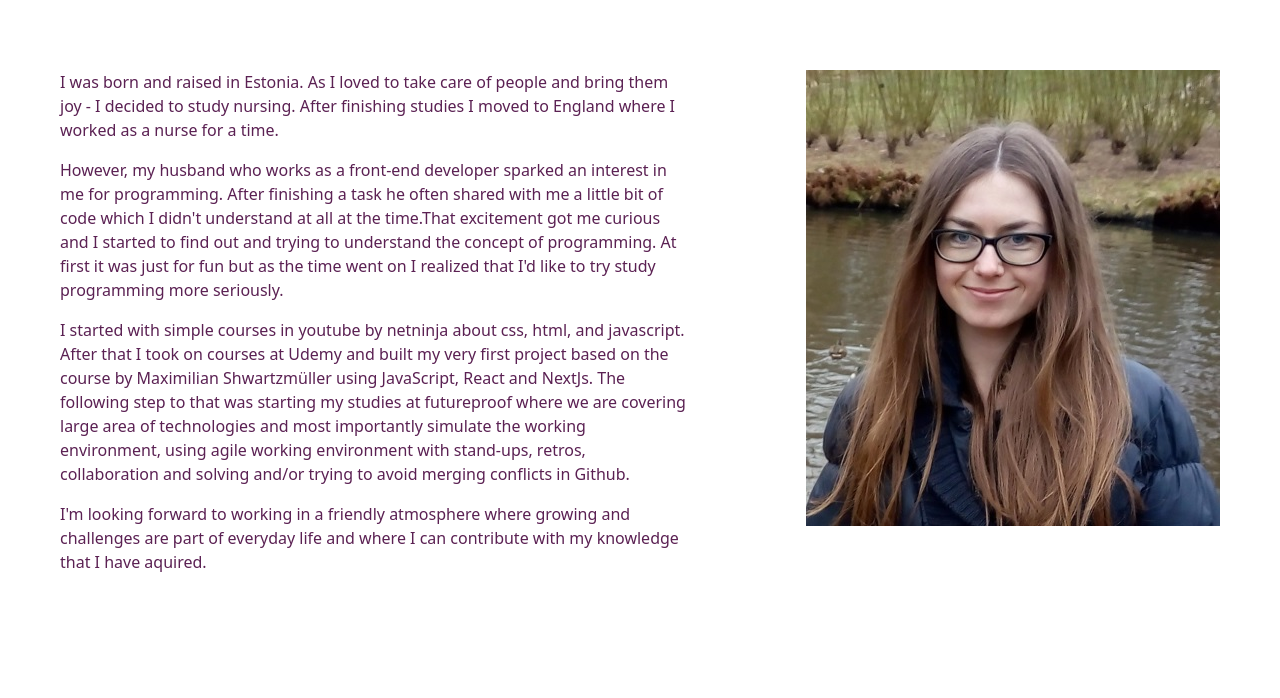
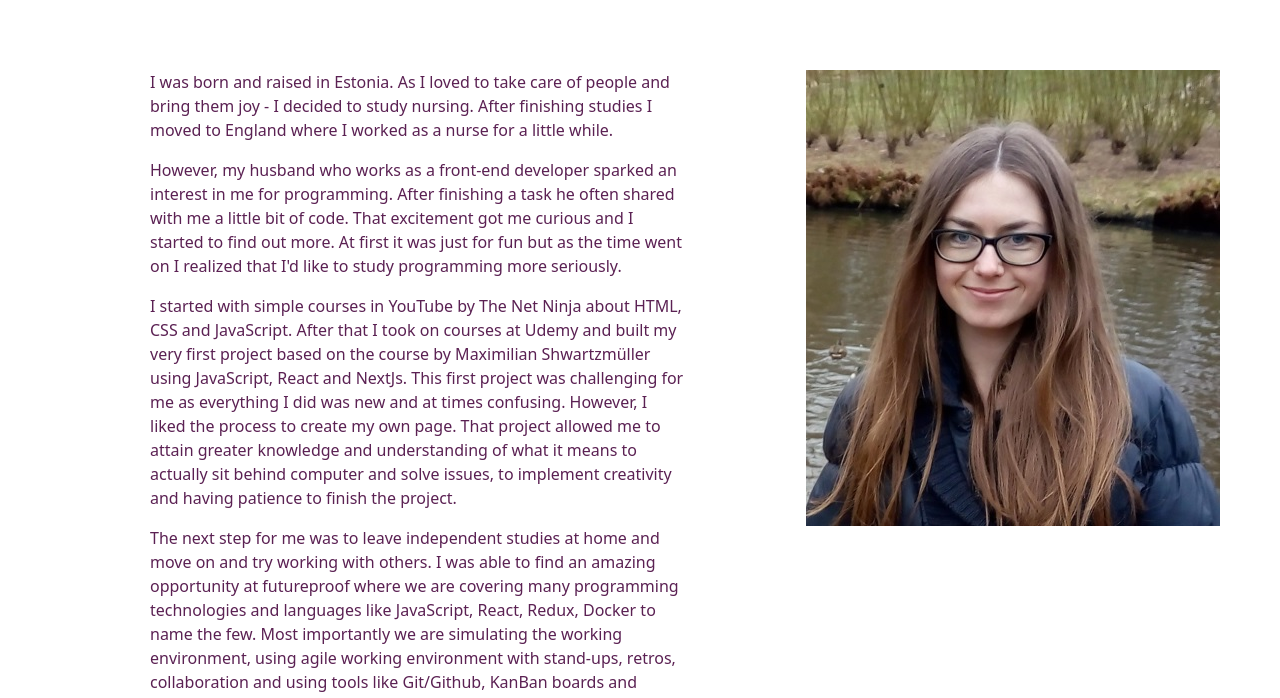
Before and after one commit to alicekres/My-Portfolio, a React (Create React App) app: page /about in a window 1280 px wide. Shown: the part 252-950 px from the top of the page. Built offline with nearby package versions, Linux system fonts and the light colour scheme.

Commit message:
change margin at AboutSection to allow logo float and change some paragraph text

```diff
--- a/src/components/AboutSection/index.js
+++ b/src/components/AboutSection/index.js
@@ -10,29 +10,40 @@ const AboutSection = () => {
                     I was born and raised in Estonia. As I loved to take care of
                     people and bring them joy - I decided to study nursing.
                     After finishing studies I moved to England where I worked as
-                    a nurse for a time.
+                    a nurse for a little while.
                 </p>
                 <p>
                     However, my husband who works as a front-end developer
                     sparked an interest in me for programming. After finishing a
-                    task he often shared with me a little bit of code which I
-                    didn't understand at all at the time.That excitement got me
-                    curious and I started to find out and trying to understand
-                    the concept of programming. At first it was just for fun but
-                    as the time went on I realized that I'd like to try study
-                    programming more seriously.
+                    task he often shared with me a little bit of code. That
+                    excitement got me curious and I started to find out more. At
+                    first it was just for fun but as the time went on I realized
+                    that I'd like to study programming more seriously.
                 </p>
                 <p>
-                    I started with simple courses in youtube by netninja about
-                    css, html, and javascript. After that I took on courses at
-                    Udemy and built my very first project based on the course by
-                    Maximilian Shwartzmüller using JavaScript, React and NextJs.
-                    The following step to that was starting my studies at
-                    futureproof where we are covering large area of technologies
-                    and most importantly simulate the working environment, using
+                    I started with simple courses in YouTube by The Net Ninja
+                    about HTML, CSS and JavaScript. After that I took on courses
+                    at Udemy and built my very first project based on the course
+                    by Maximilian Shwartzmüller using JavaScript, React and
+                    NextJs. This first project was challenging for me as
+                    everything I did was new and at times confusing. However, I
+                    liked the process to create my own page. That project
+                    allowed me to attain greater knowledge and understanding of
+                    what it means to actually sit behind computer and solve
+                    issues, to implement creativity and having patience to
+                    finish the project.
+                </p>
+
+                <p>
+                    The next step for me was to leave independent studies at
+                    home and move on and try working with others. I was able to
+                    find an amazing opportunity at futureproof where we are
+                    covering many programming technologies and languages like
+                    JavaScript, React, Redux, Docker to name the few. Most
+                    importantly we are simulating the working environment, using
                     agile working environment with stand-ups, retros,
-                    collaboration and solving and/or trying to avoid merging
-                    conflicts in Github.
+                    collaboration and using tools like Git/Github, KanBan boards
+                    and others.
                 </p>
 
                 <p>
--- a/src/components/AboutSection/index.module.css
+++ b/src/components/AboutSection/index.module.css
@@ -1,4 +1,5 @@
 .text {
     margin: 40px;
+    margin-left: 130px;
     padding: 20px;
 }
```
